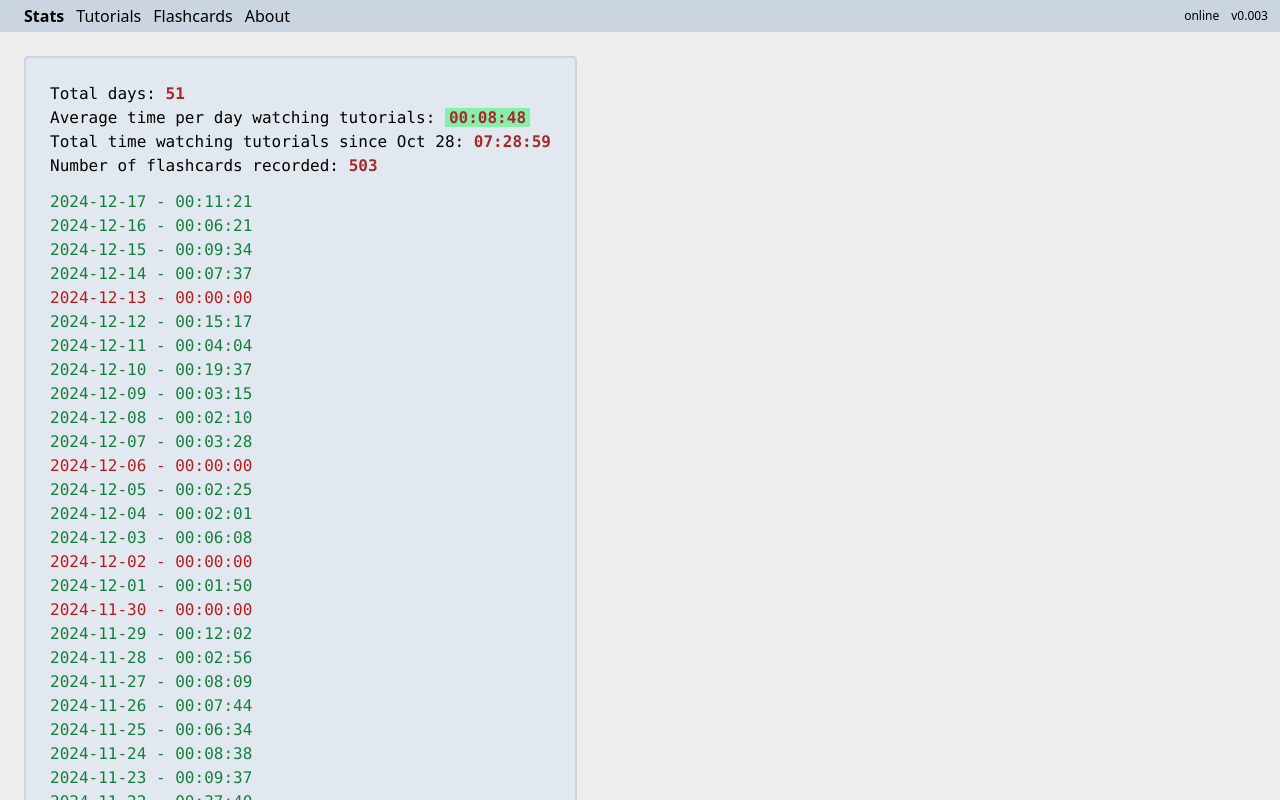
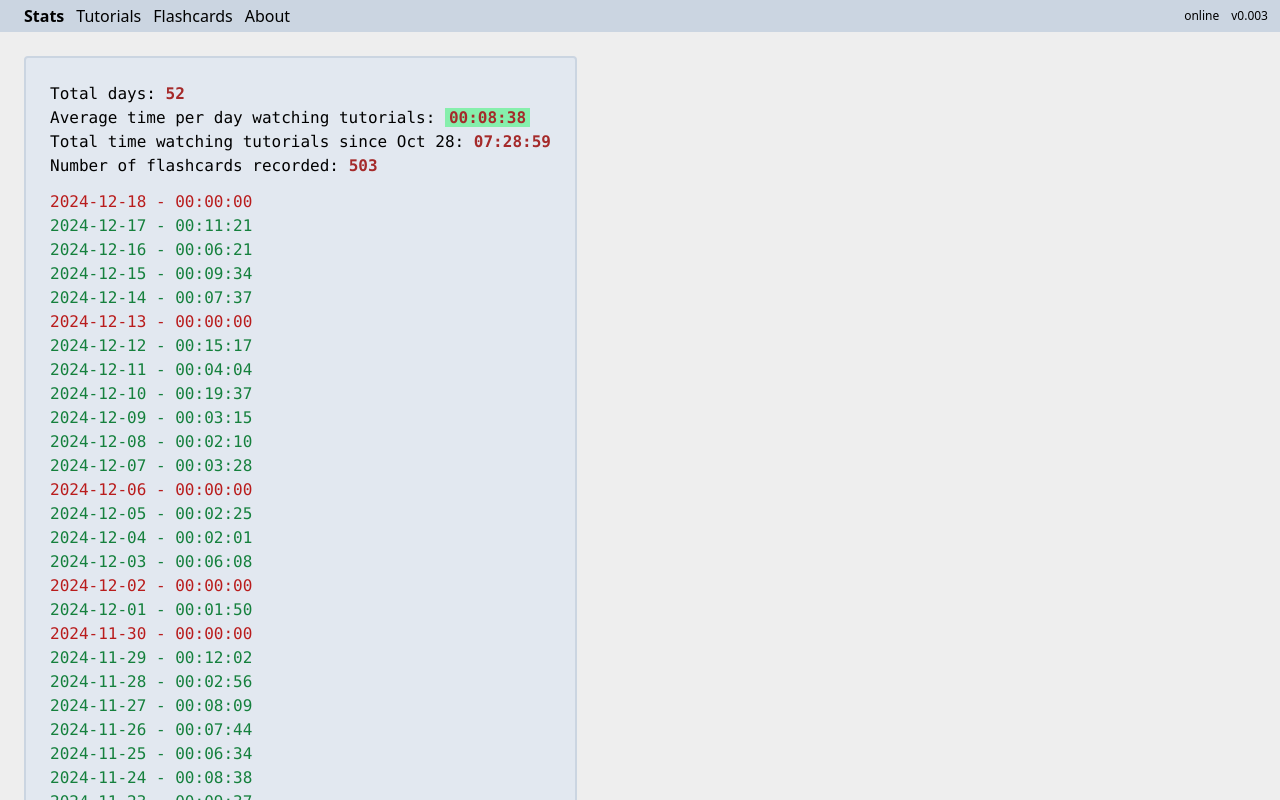
Before and after one commit to edwardtanguay/techlanglearn, a SvelteKit app: page / in a window 1280 px wide. Shown: the top 800 px of the page. Built offline with nearby package versions, Linux system fonts and the light colour scheme; no server answers.

Commit message:
playwright kotlin before

```diff
--- a/src/config.ts
+++ b/src/config.ts
@@ -41,7 +41,8 @@ export const categories = (): Category[] => {
 				'mux',
 				'laravel',
 				'cypress',
-				'playwright'
+				'playwright',
+				'trpc'
 			],
 			description: 'technology that might be needed for future jobs'
 		},
--- a/src/db/data/stats.json
+++ b/src/db/data/stats.json
@@ -1,8 +1,12 @@
 {
-	"totalDays": 51,
-	"averageDurationPerDay": "00:08:48",
+	"totalDays": 52,
+	"averageDurationPerDay": "00:08:38",
 	"totalDuration": "07:28:59",
 	"timeUnits": [
+		{
+			"calendarDate": "2024-12-18",
+			"duration": "00:00:00"
+		},
 		{
 			"calendarDate": "2024-12-17",
 			"duration": "00:11:21"
--- a/src/db/data/tutorials.json
+++ b/src/db/data/tutorials.json
@@ -219,6 +219,19 @@
 		"platform": "youtube",
 		"fileIdCode": "en-yt-learn-ink-in-15-minutes",
 		"status": "finished"
+	},
+	{
+		"topics": "trpc",
+		"language": "en",
+		"duration": "00:45:35",
+		"year": "2023",
+		"rank": "4.87",
+		"url": "https://www.youtube.com/watch?v=UfUbBWIFdJs\u0026t=82s",
+		"title": "Learn tRPC In 45 Minutes",
+		"description": "by Kyle, looks like a solid explanation under an hour",
+		"platform": "youtube",
+		"fileIdCode": "en-yt-learn-trpc-in-45-minutes",
+		"status": ""
 	},
 	{
 		"topics": "python",
```
Also changed, not shown: static/data/en-yt-learn-trpc-in-45-minutes.md (added, +23 -0 lines), static/data/general/courses.tts.txt.
